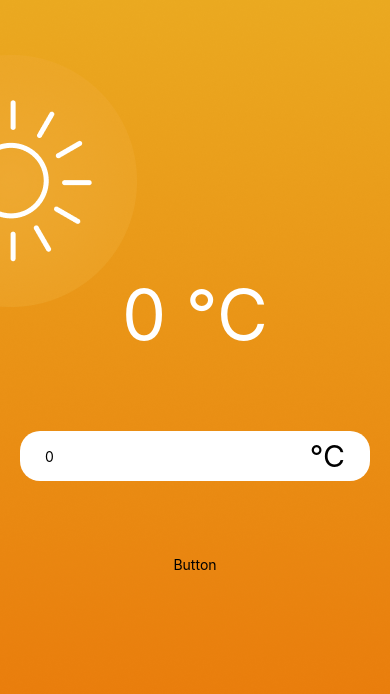
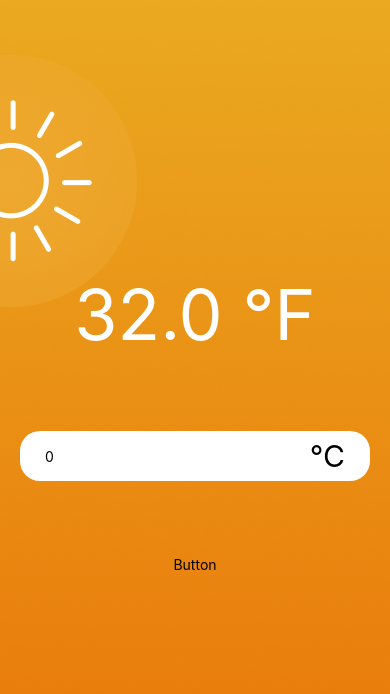
Before and after one commit to mdeaconu/react-native-temperature-converter, a React Native app: screen / in a window 390 px wide. Shown: the top 694 px of the page. Built offline with nearby package versions, Linux system fonts and the light colour scheme.

Commit message:
feat: converting the temperature
Signed-off-by: Mihai DEACONU <mihai.deaconu@cognizant.com>

```diff
--- a/App.js
+++ b/App.js
@@ -5,17 +5,30 @@
 import hotBackground from "./assets/hot.png"
 import { Input } from "./components/Input/Input";
 import { DisplayTemperature } from "./components/DisplayTemperature/DisplayTemperature";
+import { UNITS, convertTemperatureTo, getOppositeUnit } from "./utils/temperature";
 
 export default function App() {
   const [inputValue, setInputValue] = useState(0);
   const [currentUnit, setCurrentUnit] = useState("℃");
+  const oppositeUnit = getOppositeUnit(currentUnit);
+
+  function getConvertedTemperature() {
+    if (isNaN(inputValue)) {
+      return "";
+    } else {
+      return convertTemperatureTo(inputValue, oppositeUnit).toFixed(1);
+    }
+  }
 
   return (
     <ImageBackground style={s.backgroundImage} source={hotBackground}>
       <SafeAreaProvider>
         <SafeAreaView style={s.root}>
           <View style={s.workspace}>
-            <DisplayTemperature temperature={inputValue} unit={currentUnit} />
+            <DisplayTemperature
+              temperature={getConvertedTemperature()}
+              unit={oppositeUnit}
+            />
             <Input
               unit={currentUnit}
               onChange={setInputValue}
--- a/components/Input/Input.jsx
+++ b/components/Input/Input.jsx
@@ -7,7 +7,7 @@
     <View style={s.root}>
       <TextInput
         style={s.input}
-        maxLength={3}
+        maxLength={4}
         placeholder="Type your temperature"
         defaultValue={defaultValue.toString()}
         onChangeText={onChange}
--- /dev/null
+++ b/utils/temperature.js
@@ -0,0 +1,29 @@
+const UNITS = {
+  celcius: "℃",
+  fahrenheit: "℉",
+}
+
+/**
+ * @param {number} temperature
+ * @param {string} unitTo
+ * @returns {number} the computed temperature
+ */
+function convertTemperatureTo(temperature, unitTo) {
+  if (unitTo === UNITS.celcius) {
+    return (temperature - 32) / 1.8;
+  } else if (unitTo === UNITS.fahrenheit) {
+    return temperature * 1.8 + 32;
+  } else {
+    throw new Error("Invalid unit");
+  }
+}
+
+/**
+  * @param {UNITS} unit - the unit selected by the user
+  * @returns {UNITS} the opposite unit
+  */
+function getOppositeUnit(unit) {
+  return unit === UNITS.celcius ? UNITS.fahrenheit : UNITS.celcius;
+}
+
+export { UNITS, convertTemperatureTo, getOppositeUnit };
```
